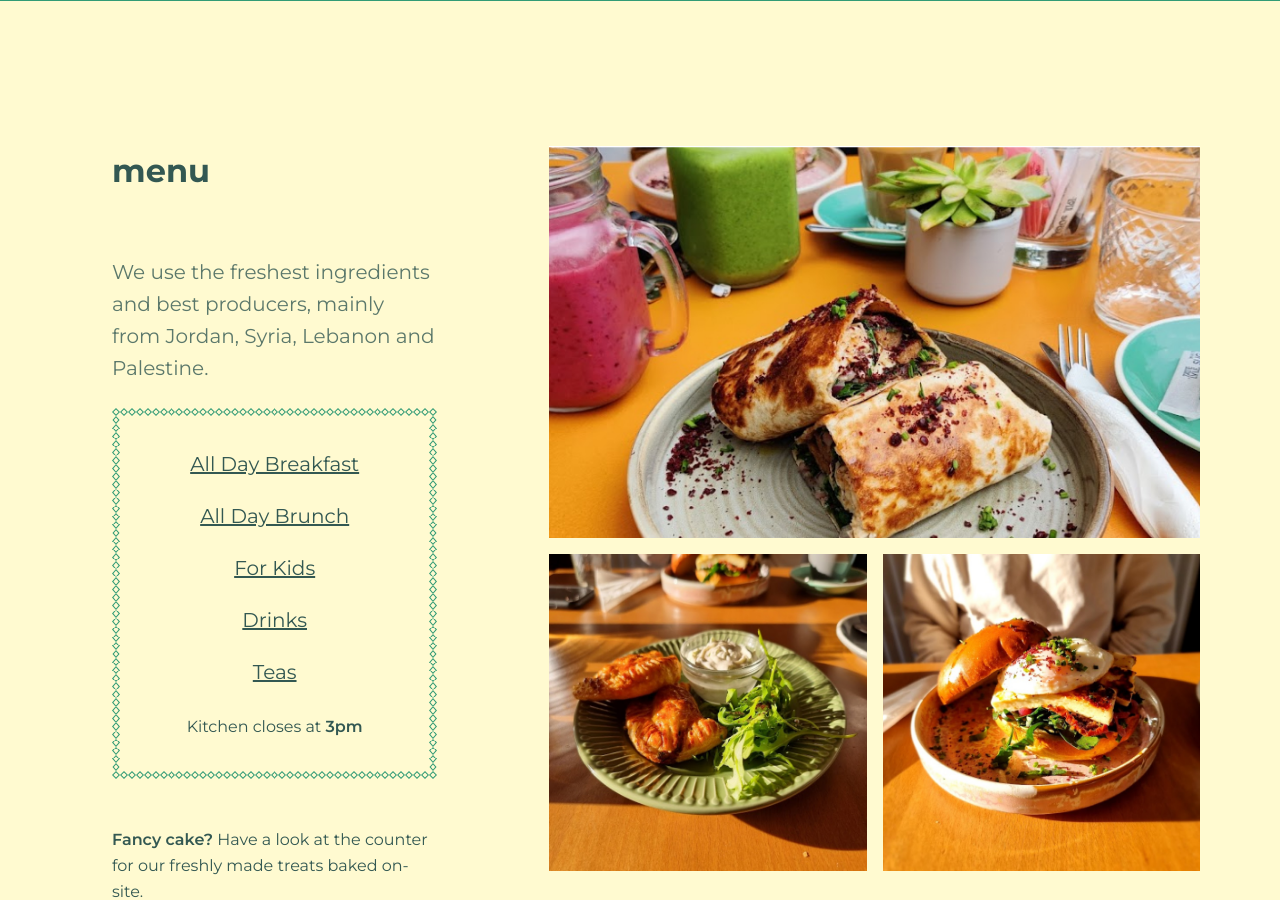
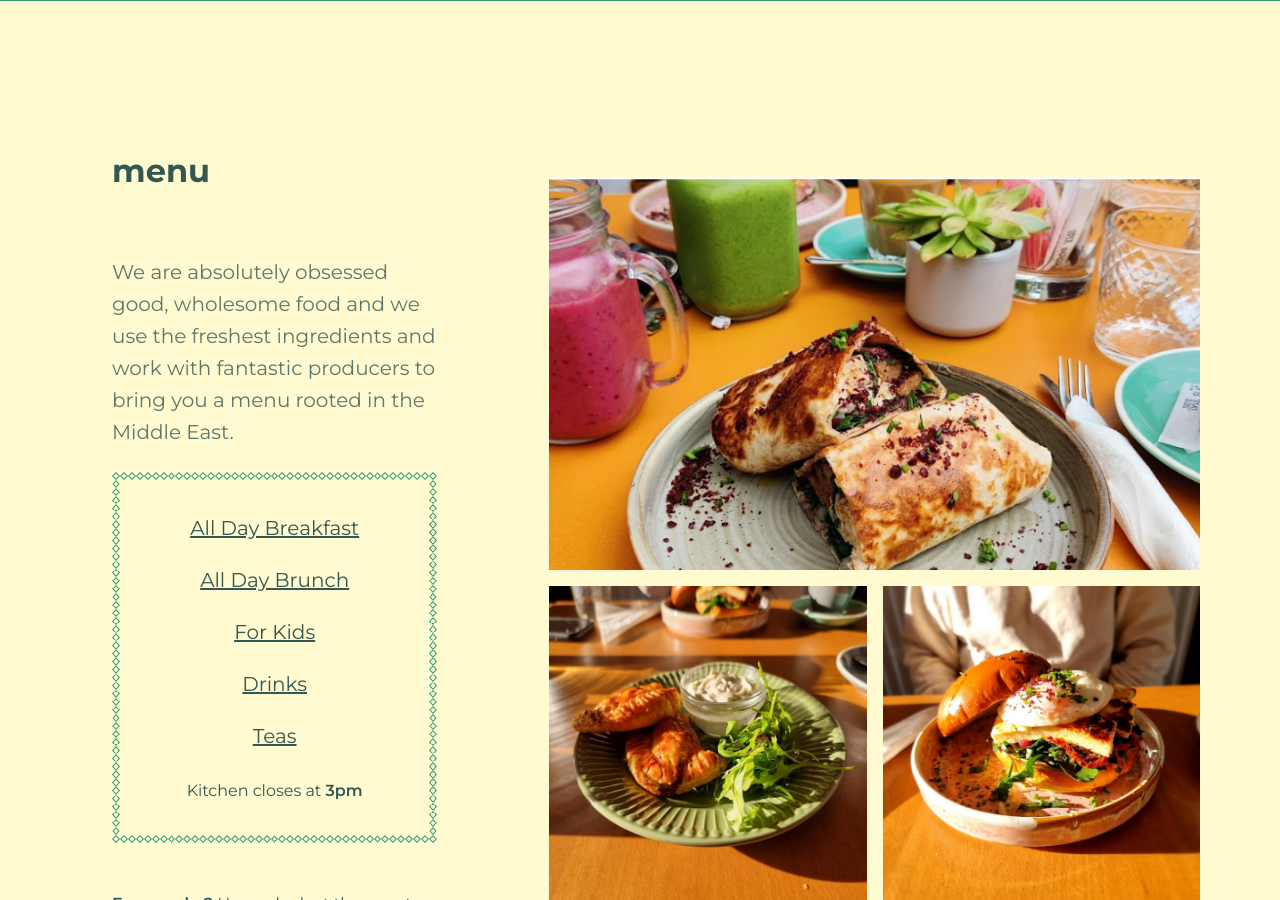
Before and after one commit to jaicab/wanasacafe, a Jekyll site: the page built from index.markdown, in a window 1280 px wide and 900 px high, scrolled down 982 px. Built offline with Jekyll 4.4.1, drawn with Linux system fonts in a browser that asks for light colours.

Commit message:
Updated Menu

```diff
--- a/_sections/menu.markdown
+++ b/_sections/menu.markdown
@@ -2,8 +2,9 @@
 title: Menu
 date: 2022-10-22 00:13:00 +01:00
 position: 1
-tagline: We use the freshest ingredients and best producers, mainly from Jordan, Syria,
-  Lebanon and Palestine.
+tagline: 'We are absolutely obsessed good, wholesome food and we use the freshest
+  ingredients and work with fantastic producers to bring you a menu rooted in the
+  Middle East. '
 box_body: Kitchen closes at **3pm**
 images:
 - "/uploads/menu_1.jpg"
```
